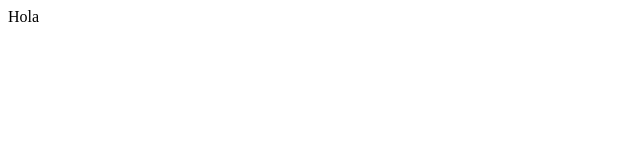
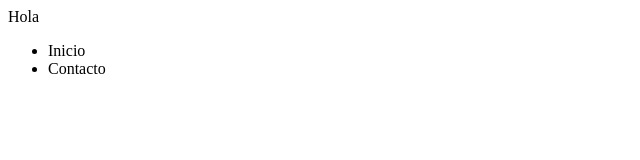
Before and after one commit to luisayresvidal-dev/examen-git-final, a plain HTML site: page index.html in a window 1280 px wide. Shown: the whole page, without its empty margins (0-640 px from the left). Drawn offline with Linux system fonts and the light colour scheme.

Commit message:
feat: agregar barra de navegación básica

```diff
--- a/index.html
+++ b/index.html
@@ -1 +1,2 @@
 Hola
+<nav><ul><li>Inicio</li><li>Contacto</li></ul></nav>
```
